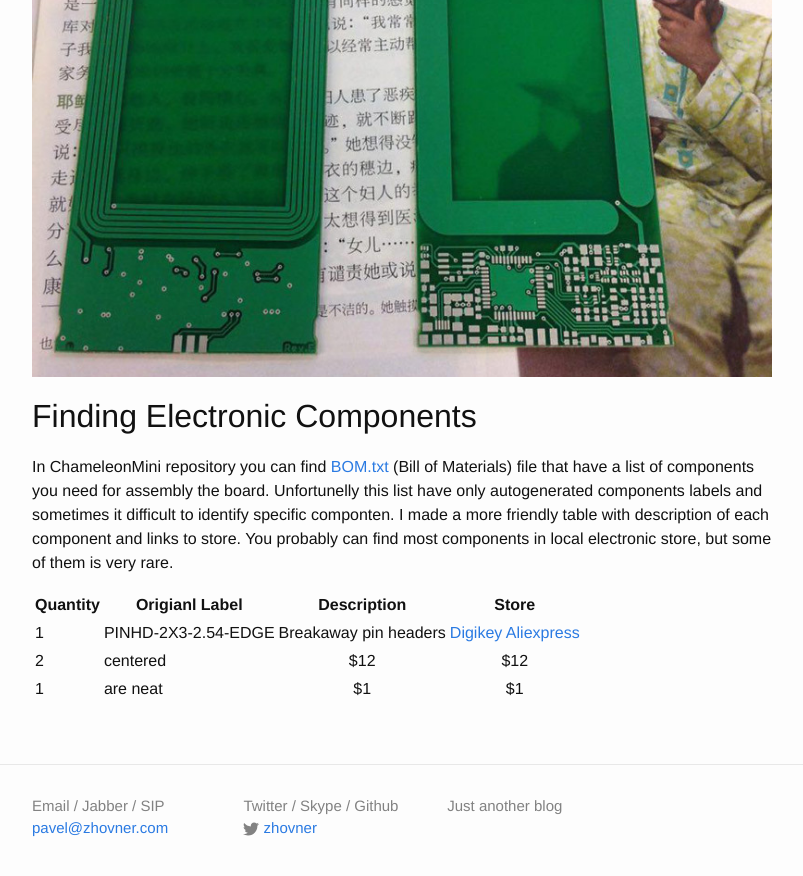
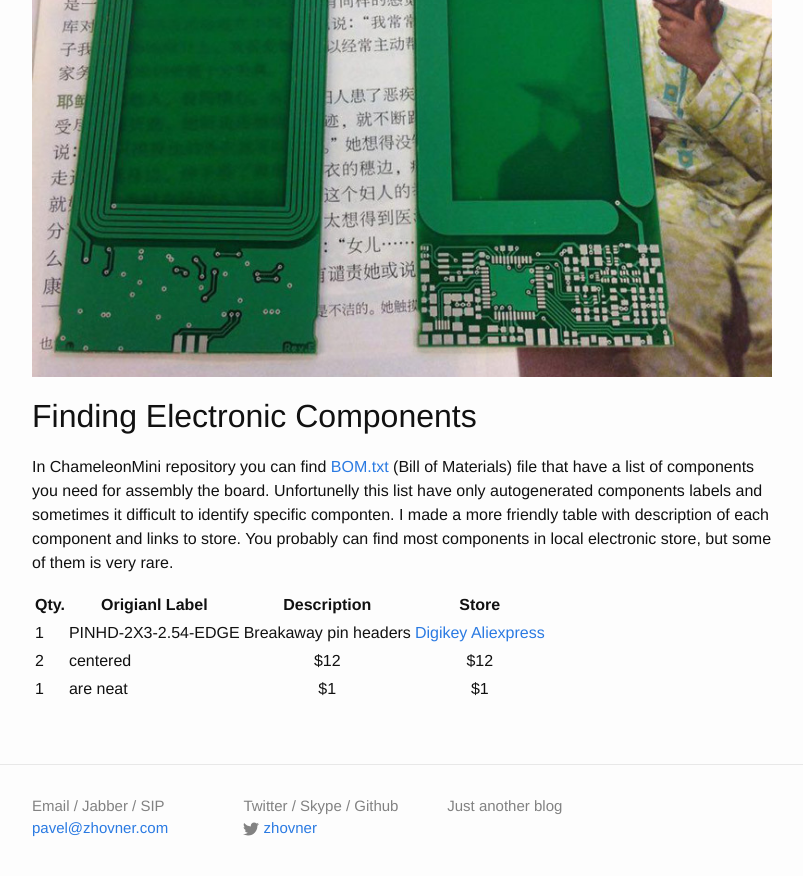
Before and after one commit to zhovner/zhovner.github.com, a Jekyll site: the page built from _posts/2016-04-2-ChameleonMini-assembly-from-scratch.markdown, in a window 1280 px wide and 900 px high, scrolled down 1912 px. Shown: the top 876 px of the window, without its empty margins (238-1041 px from the left). Built offline with Jekyll 4.4.1, drawn with Linux system fonts in a browser that asks for light colours; comment, search, counter and statistics services are not loaded.

Commit message:
chameleon

```diff
--- a/_posts/2016-04-2-ChameleonMini-assembly-from-scratch.markdown
+++ b/_posts/2016-04-2-ChameleonMini-assembly-from-scratch.markdown
@@ -38,8 +38,8 @@ In ChameleonMini repository you can find [BOM.txt](https://github.com/emsec/Cham
 Unfortunelly this list have only autogenerated components labels and sometimes it difficult to identify specific componten. I made a more friendly table with description of each component and links to store.
 You probably can find most components in local electronic store, but some of them is very rare.
 
-| Quantity      |    Origianl Label   | Description           |     Store    |
-| ------------- |---------------------| :--------------------:| :-----------:|
-| 1             | PINHD-2X3-2.54-EDGE | Breakaway pin headers | [Digikey](http://www.digikey.com/product-search/en?mpart=M22-2010505&vendor=952) [Aliexpress](http://aliexpress.com/item/Free-Shipping-10pcs-40-Pin-1x40-Single-Row-Male-2-54-Breakable-Pin-Header-Connector-Strip/32416951874.html?spm=2114.30010708.3.10.EVbemk&ws_ab_test=searchweb201556_7,searchweb201602_4_10017_10034_10021_507_10022_10032_10020_10009_10008_10018_10019,searchweb201603_1&btsid=8d05ce86-d5b1-42f8-8dc9-c88b6eee3775)        |
-| 2             | centered            |   $12                 |   $12        |
-| 1             | are neat            |    $1                 |    $1        |
+| Qty.|    Origianl Label   | Description           |     Store    |
+| ----|---------------------| :--------------------:| :-----------:|
+| 1   | PINHD-2X3-2.54-EDGE | Breakaway pin headers | [Digikey](http://www.digikey.com/product-search/en?mpart=M22-2010505&vendor=952) [Aliexpress](http://aliexpress.com/item/Free-Shipping-10pcs-40-Pin-1x40-Single-Row-Male-2-54-Breakable-Pin-Header-Connector-Strip/32416951874.html?spm=2114.30010708.3.10.EVbemk&ws_ab_test=searchweb201556_7,searchweb201602_4_10017_10034_10021_507_10022_10032_10020_10009_10008_10018_10019,searchweb201603_1&btsid=8d05ce86-d5b1-42f8-8dc9-c88b6eee3775)        |
+| 2   | centered            |   $12                 |   $12        |
+| 1   | are neat            |    $1                 |    $1        |
```
